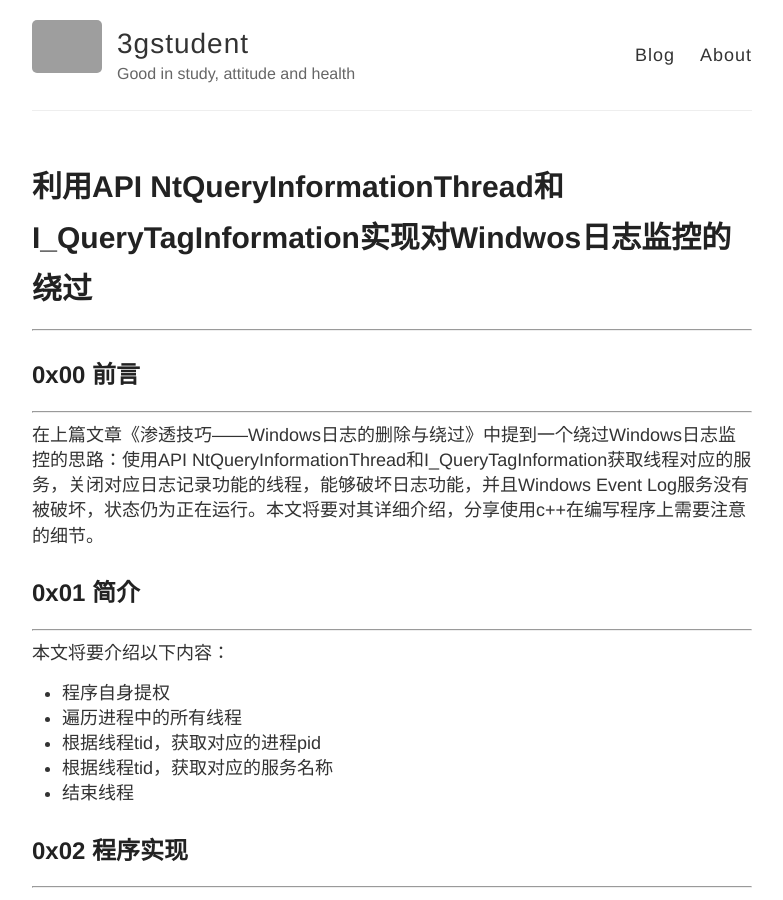
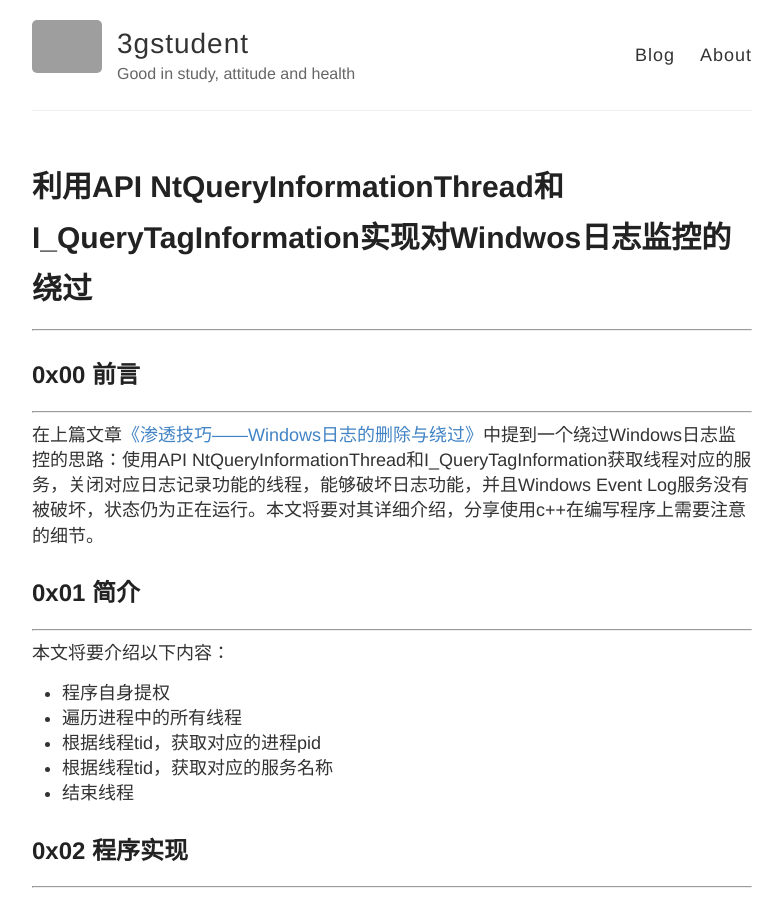
Before and after one commit to 3gstudent/backup-3gstudent.github.io, a Jekyll site: the page built from _posts/2017-6-25-利用API NtQueryInformationThread和I_QueryTagInformation实现对Windwos日志监控的绕过.md, in a window 1280 px wide and 900 px high. Shown: the whole window, without its empty margins (248-1031 px from the left). Built offline with Jekyll 4.4.1, drawn with Linux system fonts in a browser that asks for light colours; part of the change alters nothing that is shown; grey boxes are pictures that could not be loaded.

```diff
--- a/_posts/2017-6-25-利用API NtQueryInformationThread和I_QueryTagInformation实现对Windwos日志监控的绕过.md
+++ b/_posts/2017-6-25-利用API NtQueryInformationThread和I_QueryTagInformation实现对Windwos日志监控的绕过.md
@@ -8,7 +8,7 @@ title: 利用API NtQueryInformationThread和I_QueryTagInformation实现对Windwo
 ## 0x00 前言
 ---
 
-在上篇文章《渗透技巧——Windows日志的删除与绕过》中提到一个绕过Windows日志监控的思路：使用API NtQueryInformationThread和I_QueryTagInformation获取线程对应的服务，关闭对应日志记录功能的线程，能够破坏日志功能，并且Windows Event Log服务没有被破坏，状态仍为正在运行。本文将要对其详细介绍，分享使用c++在编写程序上需要注意的细节。
+在上篇文章[《渗透技巧——Windows日志的删除与绕过》](https://3gstudent.github.io/3gstudent.github.io/%E6%B8%97%E9%80%8F%E6%8A%80%E5%B7%A7-Windows%E6%97%A5%E5%BF%97%E7%9A%84%E5%88%A0%E9%99%A4%E4%B8%8E%E7%BB%95%E8%BF%87/)中提到一个绕过Windows日志监控的思路：使用API NtQueryInformationThread和I_QueryTagInformation获取线程对应的服务，关闭对应日志记录功能的线程，能够破坏日志功能，并且Windows Event Log服务没有被破坏，状态仍为正在运行。本文将要对其详细介绍，分享使用c++在编写程序上需要注意的细节。
 
 ## 0x01 简介
 ---
```
